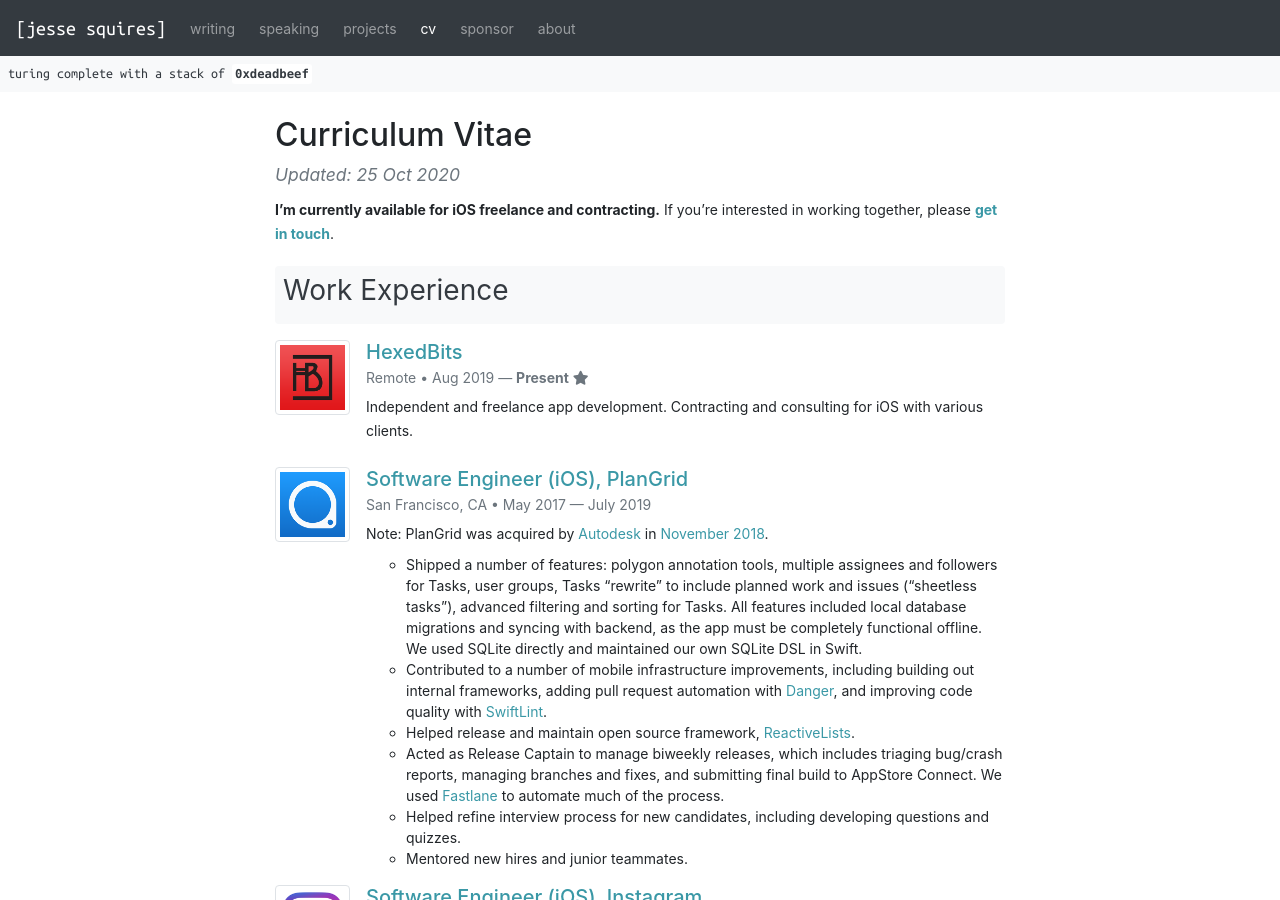
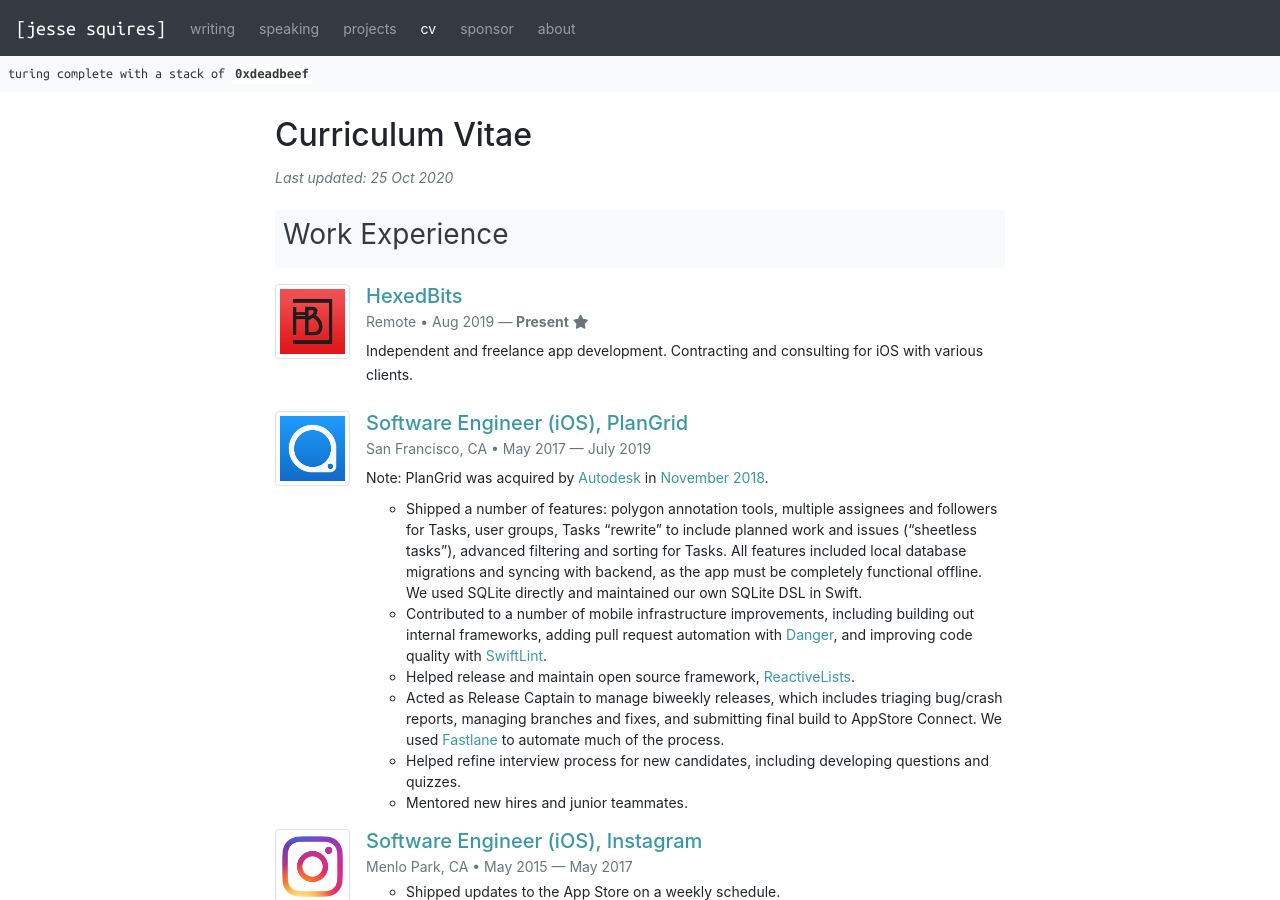
Before and after one commit to jessesquires/jessesquires.com, a Jekyll site: the page built from linkedout.md, in a window 1280 px wide and 900 px high. Built offline with Jekyll 4.4.1, drawn with Linux system fonts in a browser that asks for light colours; nearby versions of some CDN libraries; library files that are not in the unit come from our copies.

Commit message:
more cv refinements

```diff
--- a/linkedout.md
+++ b/linkedout.md
@@ -3,10 +3,7 @@
 title: Curriculum Vitae
 ---
 
-<h5 class="text-muted"><small><i>Updated: 25 Oct 2020</i></small></h5>
-
-**I'm currently available for iOS freelance and contracting.**
-If you're interested in working together, please **[get in touch](/contact)**.
+<p class="text-muted"><i>Last updated: 25 Oct 2020</i></p>
 
 {% assign resume = site.data.resume %}
 
```
